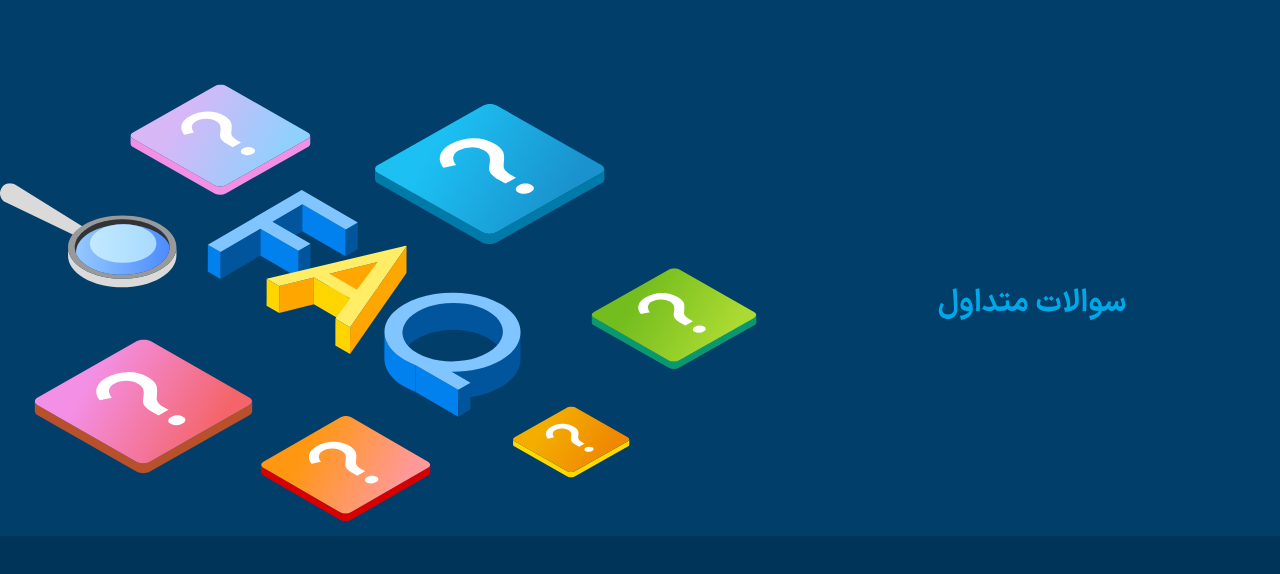
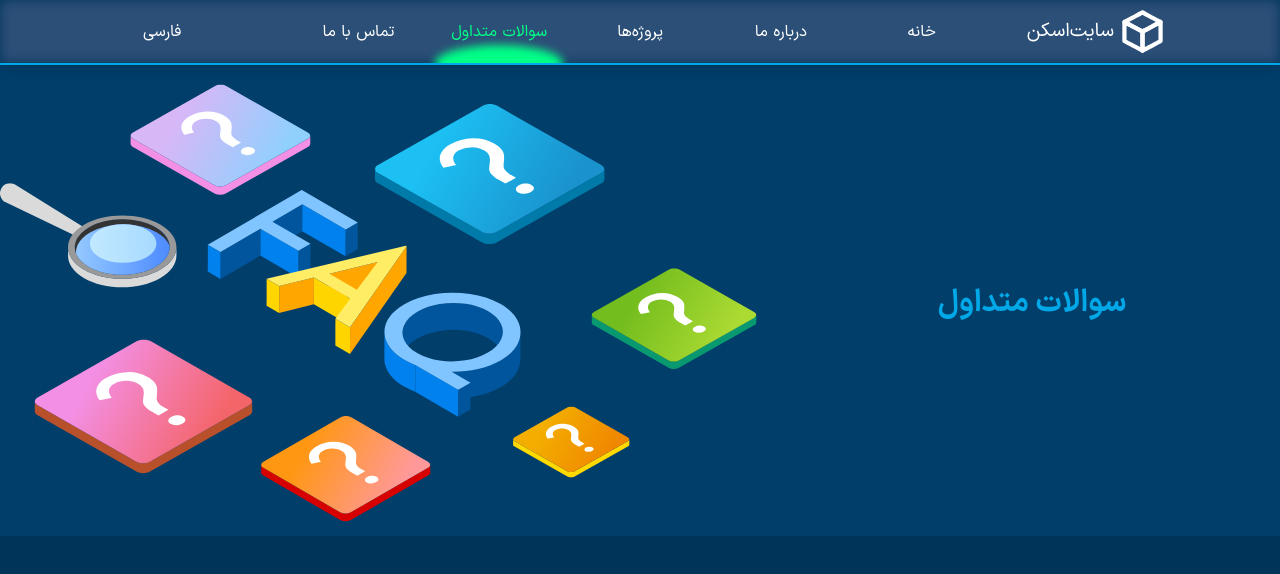
Before and after one commit to amir-reza-programmer/Sitescan, a React (Create React App) app: page /faq in a window 1280 px wide. Shown: the top 574 px of the page. Built offline with nearby package versions, Linux system fonts and the light colour scheme.

Commit message:
navbar section

```diff
--- a/src/components/Navbar.jsx
+++ b/src/components/Navbar.jsx
@@ -1,7 +1,100 @@
+import { Link } from "react-router-dom";
 import styles from "./Navbar.module.css";
+import Icon from "../pics/icon.svg";
 
-const Navbar = () => {
-  return <nav></nav>;
+const Navbar = ({ active }) => {
+  const itemStyle = (name, color) => {
+    if (active === name) {
+      return {
+        display: "inline-block",
+        backgroundColor: `#${color}`,
+      };
+    }
+    return {};
+  };
+  const itemColor = (name, color) => {
+    if (active === name) {
+      return {
+        color: `#${color}`,
+      };
+    }
+    return {};
+  };
+
+  return (
+    <div className={styles["nav-parent"]}>
+      <nav className={styles.nav}>
+        <div className={styles.nav__right}>
+          <img src={Icon} alt="" />
+          <ul>
+            <li>سایت‌اسکن</li>
+          </ul>
+        </div>
+        <div className={styles.nav__center}>
+          <ul>
+            <li>
+              <div>
+                <Link to="/contact_us">تماس با ما</Link>
+                <div
+                  className={styles.blure}
+                  style={itemStyle("contact_us", "ffff")}
+                ></div>
+              </div>
+            </li>
+            <li>
+              <div>
+                <Link style={itemColor("faq", "00FF87")} to="/faq">
+                  سوالات متداول
+                </Link>
+                <div
+                  className={styles.blure}
+                  style={itemStyle("faq", "00FF87")}
+                ></div>
+              </div>
+            </li>
+            <li>
+              <div>
+                <Link style={itemColor("projects", "FFE585")} to="/projects">
+                  پروژه‌ها
+                </Link>
+                <div
+                  className={styles.blure}
+                  style={itemStyle("projects", "FFE585")}
+                ></div>
+              </div>
+            </li>
+            <li>
+              <div>
+                <Link style={itemColor("about_us", "FF51EB")} to="/about_us">
+                  درباره ما
+                </Link>
+                <div
+                  className={styles.blure}
+                  style={itemStyle("about_us", "FF51EB")}
+                ></div>
+              </div>
+            </li>
+            <li>
+              <div>
+                <Link style={itemColor("home", "2EC5FF")} to="/home">
+                  خانه
+                </Link>
+                <div
+                  className={styles.blure}
+                  style={itemStyle("home", "2EC5FF")}
+                ></div>
+              </div>
+            </li>
+          </ul>
+        </div>
+        <div className={styles.nav__left}>
+          <ul>
+            <li>فارسی</li>
+          </ul>
+        </div>
+      </nav>
+    </div>
+  );
 };
 
 export default Navbar;
--- a/src/components/Navbar.module.css
+++ b/src/components/Navbar.module.css
@@ -0,0 +1,177 @@
+.nav-parent{
+    position: fixed;
+    top: 0;
+    width: 100vw;
+}
+
+.nav{
+    /* display: flex;
+    flex-direction: row;
+    font-weight: 300;
+    color: white;
+    padding: 2vh 2vw; */
+    /* background: inherit;
+    border-radius: 15px;
+    border: 1px solid rgba(43, 43, 43, 0.568);
+    position: absolute;
+    overflow: hidden; */
+
+    /* background: rgba(255, 255, 255, 0.2);
+    border-radius: 16px;
+    box-shadow: 0 4px 30px rgb(0 0 0 / 10%);
+    backdrop-filter: blur(5px);
+    -webkit-backdrop-filter: blur(5px);
+    border: 1px solid rgba(255, 255, 255, 0.3);
+
+    background-image: initial;
+    background-color: rgba(20, 22, 23, 0.2);
+    box-shadow: rgb(0 0 0 / 10%) 0px 4px 30px;
+     */
+     /* box-shadow: 0 0 1rem 0 rgba(0, 0, 0, 0.2); */
+  /* font-size: 2rem; */
+  /* height: 220px; */
+  /* overflow: hidden;
+  position: relative; */
+  /* width: 370px; */
+
+  /* box-shadow: 0 0 1rem 0 rgb(0 0 0 / 20%);  */
+  /* font-size: 2rem; */
+  /* height: 220px; */
+  /* width: 370px; */
+  display: flex;
+  flex-direction: row;
+  font-weight: 300;
+  color: white;
+  padding: 2vh 2vw;
+  box-shadow: 0 0 1rem 0 rgb(0 0 0 / 20%);
+  /* font-size: 2rem; */
+  /* height: 220px; */
+  overflow: hidden;
+  position: relative;
+  /* background-clip: padding-box; */
+  /* width: 370px; */
+  z-index: 1;
+  right: 0;
+  border-bottom: solid 2px #00A8E8;
+  /* box-shadow: 0 0 0 10px #f3f5f6 inset; */
+  /* border-color: transparent; */
+
+}
+.nav:before{
+    /* position: absolute;
+    content: '';
+    background: inherit;
+    left: 0;
+    right: 0;
+    top: 0;
+    bottom: 0;
+    box-shadow: inset 0 0 0 3000px rgba(150, 150, 150, 0.192);
+    filter: blur(10px);
+    border-radius: 15px; */
+
+    /* background-color: rgba(255, 255, 255, 0.3);
+  backdrop-filter: blur(10px) saturate(100%) contrast(45%) brightness(130%);
+  content: '';
+  height: 100%;
+  position: absolute;
+  width: 100%; */
+  background-color: rgba(0, 0, 0, 0.15);
+  -webkit-backdrop-filter: blur(10px) saturate(100%) contrast(45%) brightness(130%);
+  backdrop-filter: blur(6px) saturate(180%) contrast(60%) brightness(100%);
+  content: '';
+  /* height: 100%; */
+  top: 0;
+  position: absolute;
+  width: 100%;
+  left: 0;
+  bottom: 0;
+  z-index: -1;
+  margin: -10px 0;
+  overflow: hidden;
+}
+.nav__right{
+    display: flex;
+    flex-direction: row;
+    flex: 1;
+    justify-content: center;
+    align-items: center;
+}
+.nav__right img{
+    position: relative;
+    right: 2vw;
+    margin-left: 1vw;
+    transform: scale(1.4);
+}
+.nav__right ul{
+    position: relative;
+    right: 2vw;
+}
+.nav__center{
+    display: flex;
+    flex: 2.5 1;
+    align-content: center;
+    justify-content: center;
+    align-items: center;
+}
+.nav__center ul{
+    display: flex;
+    justify-content: center;
+    align-items: center;
+    gap: 3vw;
+    align-content: center;
+    direction: ltr;
+
+}
+.nav__left{
+    display: flex;
+    justify-content: center;
+    flex: 1;
+    align-items: center;
+}
+.nav ul{
+    list-style: none;
+}
+.nav ul li>div{
+    display: flex;
+    justify-content: center;
+}
+a{
+    text-decoration: none;
+    color: white;
+    font-weight: 300;
+}
+.nav__right li,
+.nav__center li,
+.nav__left li{
+    font-weight: 300;
+}
+
+.nav__right li{
+    font-size: 1.5vw;
+}
+.nav__center li,
+.nav__left li{
+    font-size: 1.25vw;
+    box-shadow: rgba(0, 0, 0, 0.45) 0px 25px 20px -20px;
+}
+.nav__center li{
+    width: 8vw;
+    position: relative;
+}
+.blure{
+    box-sizing: content-box;
+    padding: 0.5vw 1vw;
+    border-radius: 50%;
+    width: 100%;
+    height: 3vh;
+    display: none;
+    position: absolute;
+    bottom: -38px;
+    /* left: 0; */
+    filter: blur(4px);
+}
+@media (max-width: 1000px) {
+    /* .cards{
+        padding: 0 10%;
+    } */
+  }
--- a/src/components/common/Card.module.css
+++ b/src/components/common/Card.module.css
@@ -14,7 +14,9 @@
     align-items: center;
 }
 .card__img{
-    transform: scale(0.7);
+    width: 8.5vw;
+    height: auto;
+    margin: 4vh 2vh 1vh 2vh;
 }
 .card__title{
     font-size: 1.3vw;
--- a/src/components/mainPages/AboutUsPage.jsx
+++ b/src/components/mainPages/AboutUsPage.jsx
@@ -15,7 +15,7 @@ const AboutUsPage = () => {
 
   return (
     <Fragment>
-      <Navbar></Navbar>
+      <Navbar active="about_us"></Navbar>
       <Header
         headerImage={mainHeader}
         headerText={headerText}
--- a/src/components/mainPages/FAQPage.jsx
+++ b/src/components/mainPages/FAQPage.jsx
@@ -11,7 +11,7 @@ const FAQPage = () => {
 
   return (
     <Fragment>
-      <Navbar></Navbar>
+      <Navbar active="faq"></Navbar>
       <Header
         headerImage={FAQHeader}
         headerText={headerText}
--- a/src/components/mainPages/HomePage.jsx
+++ b/src/components/mainPages/HomePage.jsx
@@ -15,7 +15,7 @@ const HomePage = () => {
 
   return (
     <Fragment>
-      <Navbar></Navbar>
+      <Navbar active="home"></Navbar>
       <Header
         headerImage={mainHeader}
         headerText={headerText}
--- a/src/components/mainPages/ProjectsPage.jsx
+++ b/src/components/mainPages/ProjectsPage.jsx
@@ -1,5 +1,10 @@
+import Navbar from "../Navbar";
 const ProjectsPage = () => {
-  return <div></div>;
+  return (
+    <div>
+      <Navbar active="projects"></Navbar>
+    </div>
+  );
 };
 
 export default ProjectsPage;
--- a/src/index.css
+++ b/src/index.css
@@ -19,4 +19,6 @@
 }
 body{
   background-color: #003459;
+  background-attachment: fixed;
+  overflow-x: hidden;
 }
```
Also changed, not shown: src/pics/icon.svg (added).
